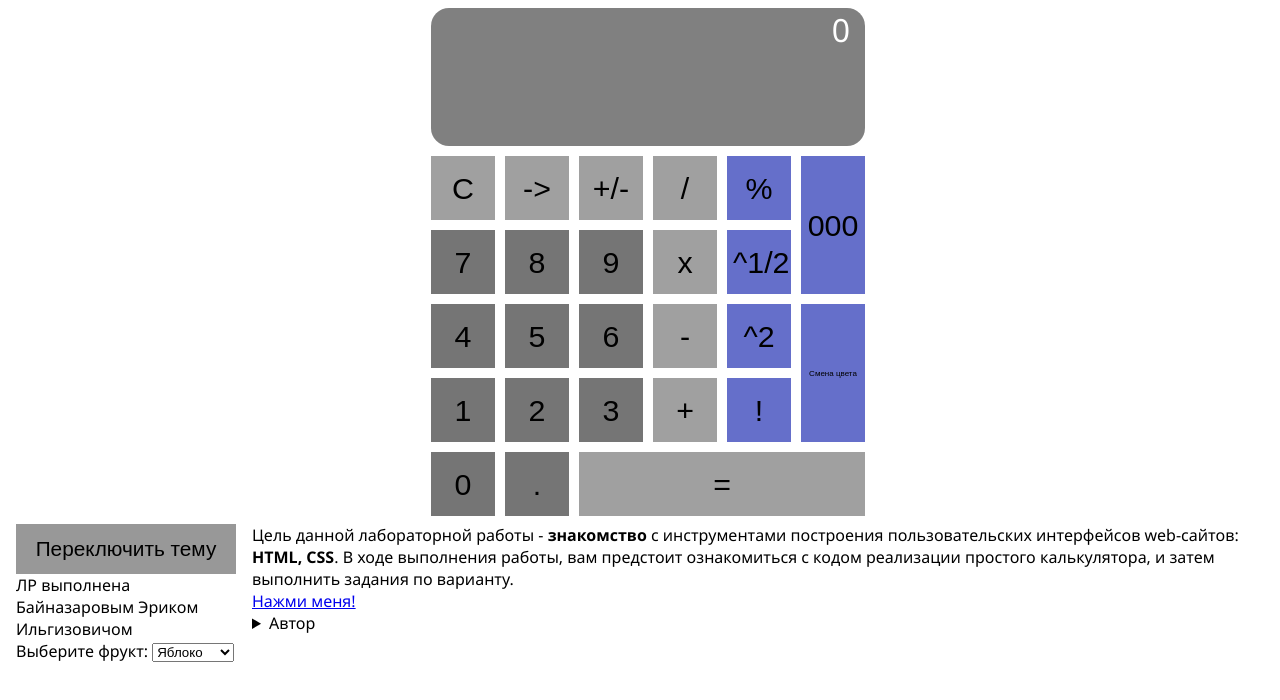
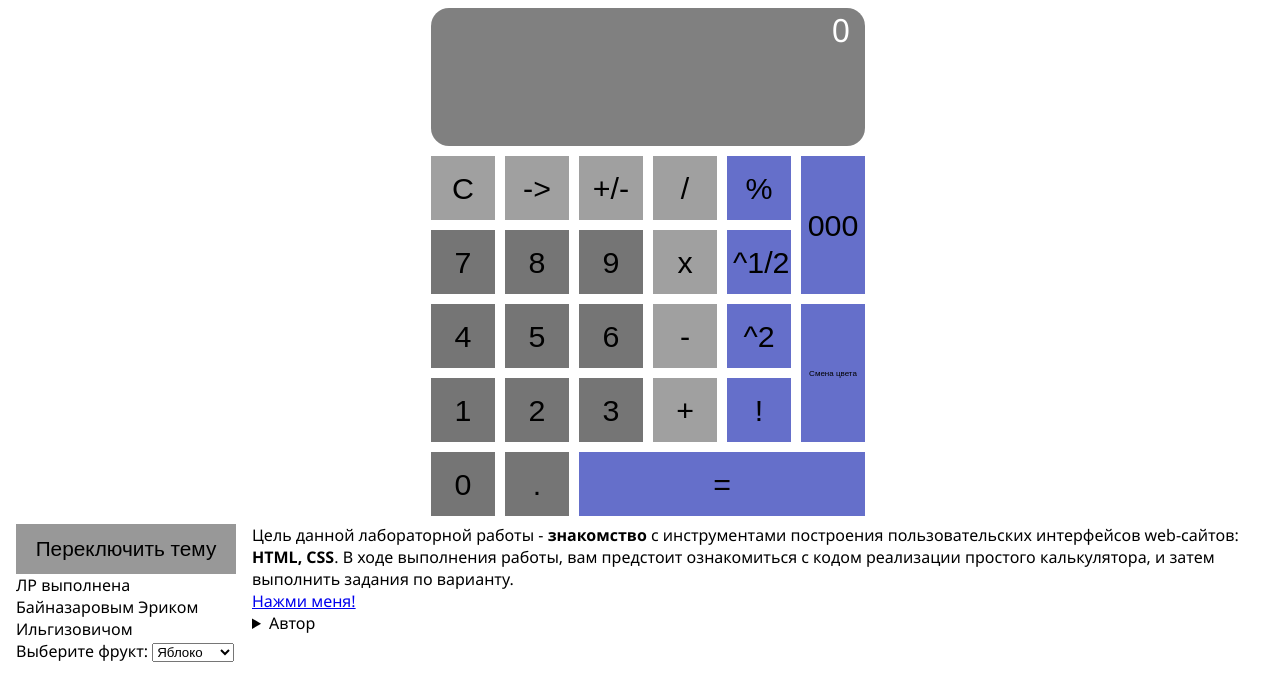
Before and after one commit to ErikB-IS-22/WebProgrammirovanie, a plain HTML site: page Laba1-2/index.html in a window 1280 px wide. Drawn offline with Linux system fonts and the light colour scheme.

Commit message:
Лабораторная работа 1,2

```diff
--- a/Laba1-2/index.html
+++ b/Laba1-2/index.html
@@ -43,7 +43,7 @@
 
                 <button id="btn_digit_0" class="my-btn grid-item">0</button>
                 <button id="btn_digit_dot" class="my-btn grid-item">.</button>
-                <button id="btn_op_equal" class="my-btn primary execute grid-item">=</button>
+                <button id="btn_op_equal" class="my-btn secondary execute grid-item">=</button>
         </div>
     </div>
 
```
